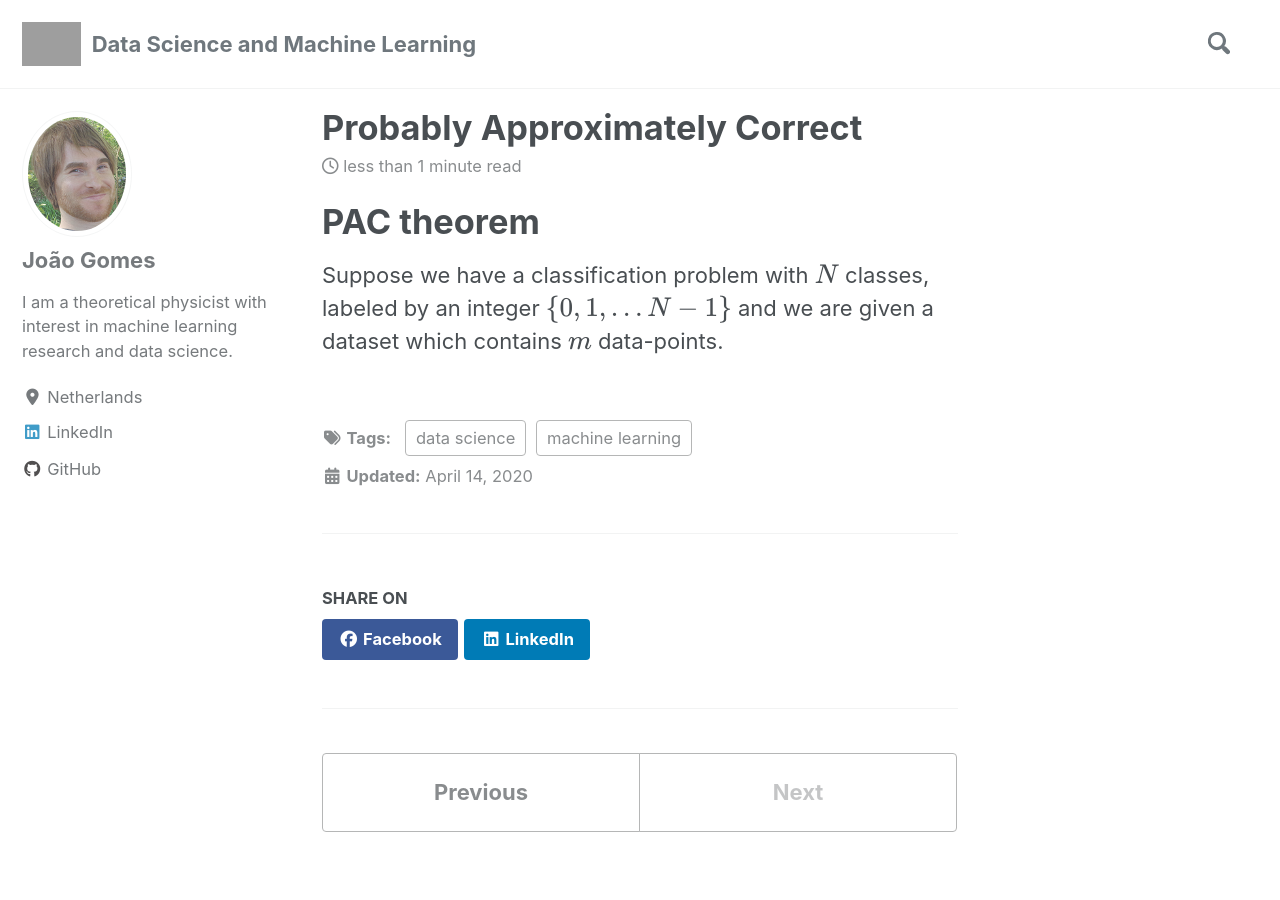
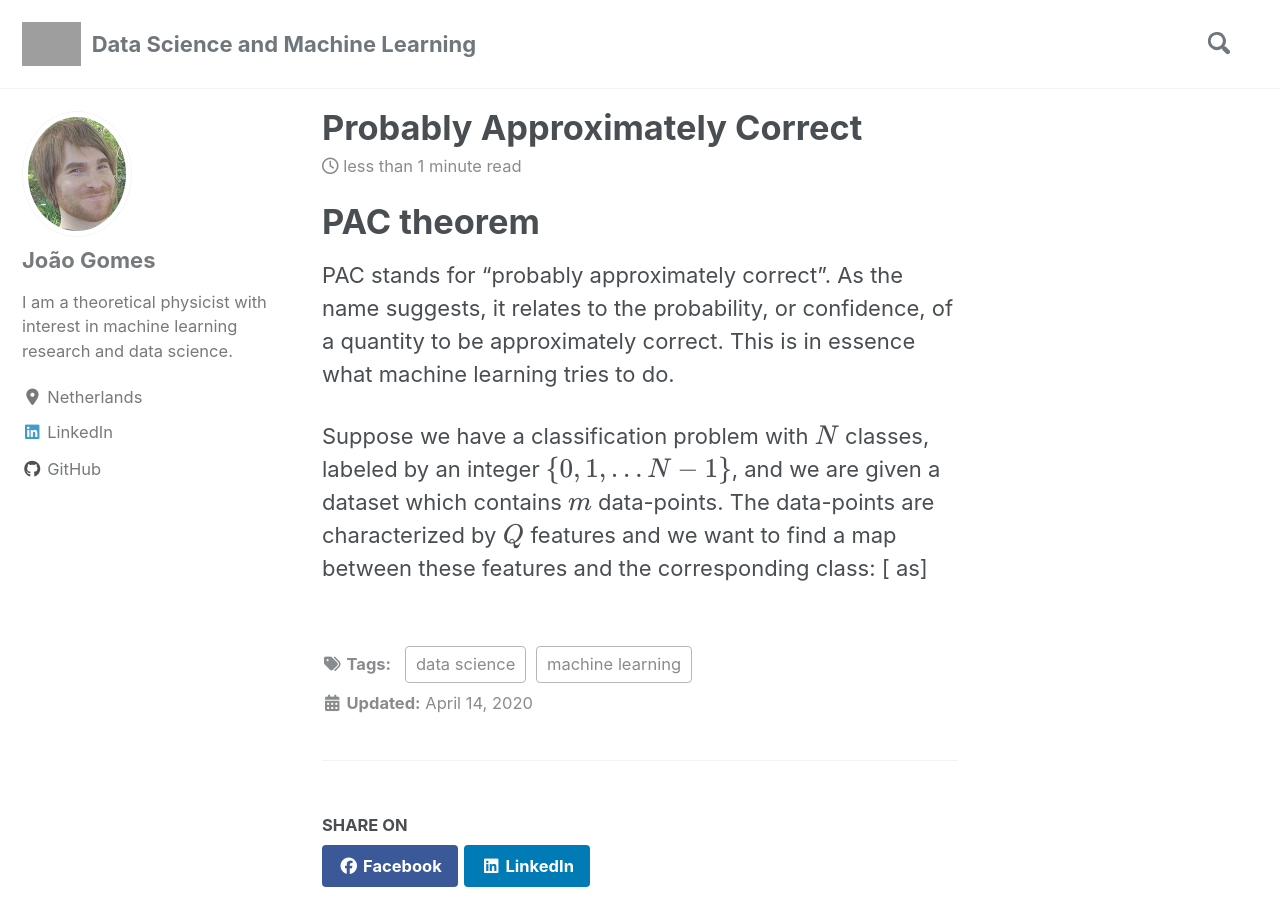
Before and after one commit to joaomvg/ml-pelican-website, a Jekyll site: the page built from _posts/2020-4-14-PAC_learning.md, in a window 1280 px wide and 900 px high. Built offline with Jekyll 4.4.1, drawn with Linux system fonts in a browser that asks for light colours; cached includes are drawn as plain includes; nearby versions of some CDN libraries; formulas are drawn with MathJax 3; grey boxes are pictures that could not be loaded.

Commit message:
pac post 3

```diff
--- a/_posts/2020-4-14-PAC_learning.md
+++ b/_posts/2020-4-14-PAC_learning.md
@@ -12,4 +12,7 @@ mathjax: true
 
 # PAC theorem
 
-Suppose we have a classification problem with $$N$$ classes, labeled by an integer $$\{0,1,\ldots N-1\}$$ and we are given a dataset which contains $$m$$ data-points.
+PAC stands for "probably approximately correct". As the name suggests, it relates to the probability, or confidence, of a quantity to be approximately correct. This is in essence what machine learning tries to do.
+
+Suppose we have a classification problem with $$N$$ classes, labeled by an integer $$\{0,1,\ldots N-1\}$$, and we are given a dataset which contains $$m$$ data-points. The data-points are characterized by $$Q$$ features and we want to find a map between these features and the corresponding class:
+\[ as\]
```
